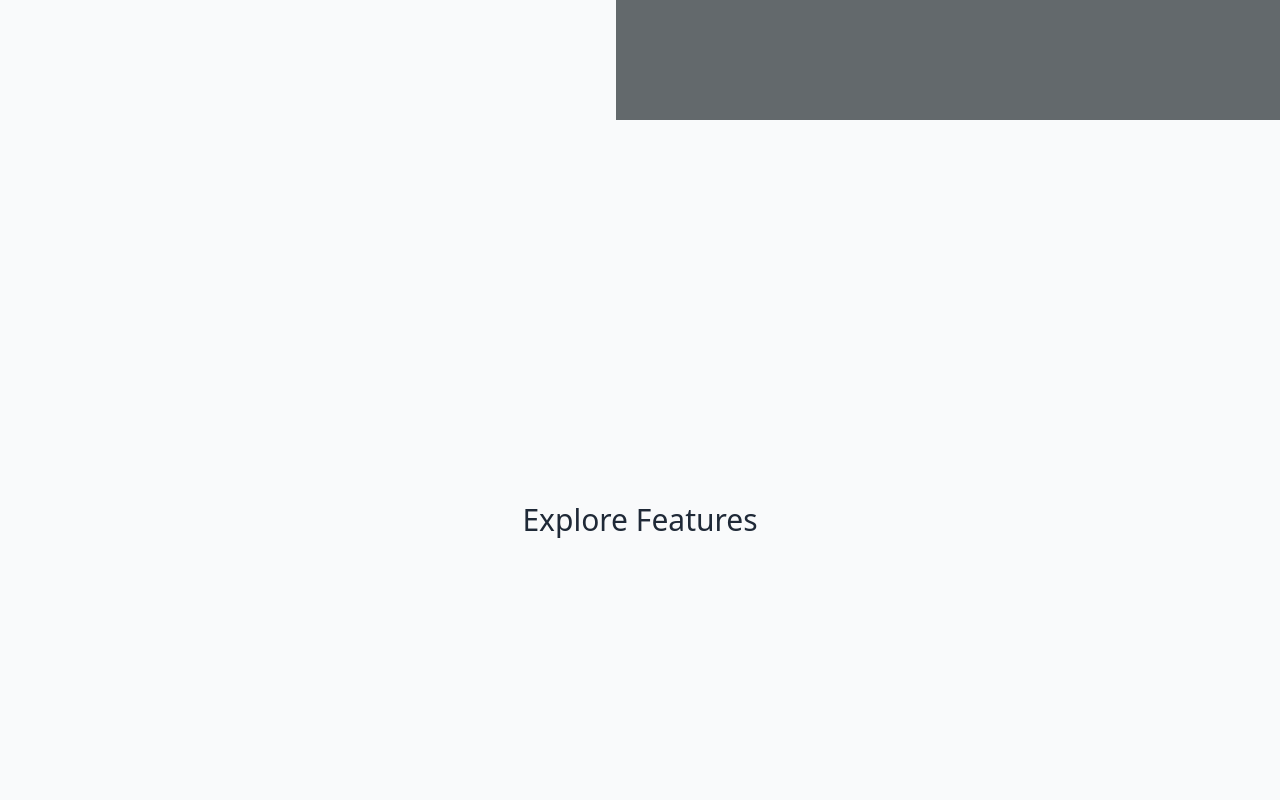
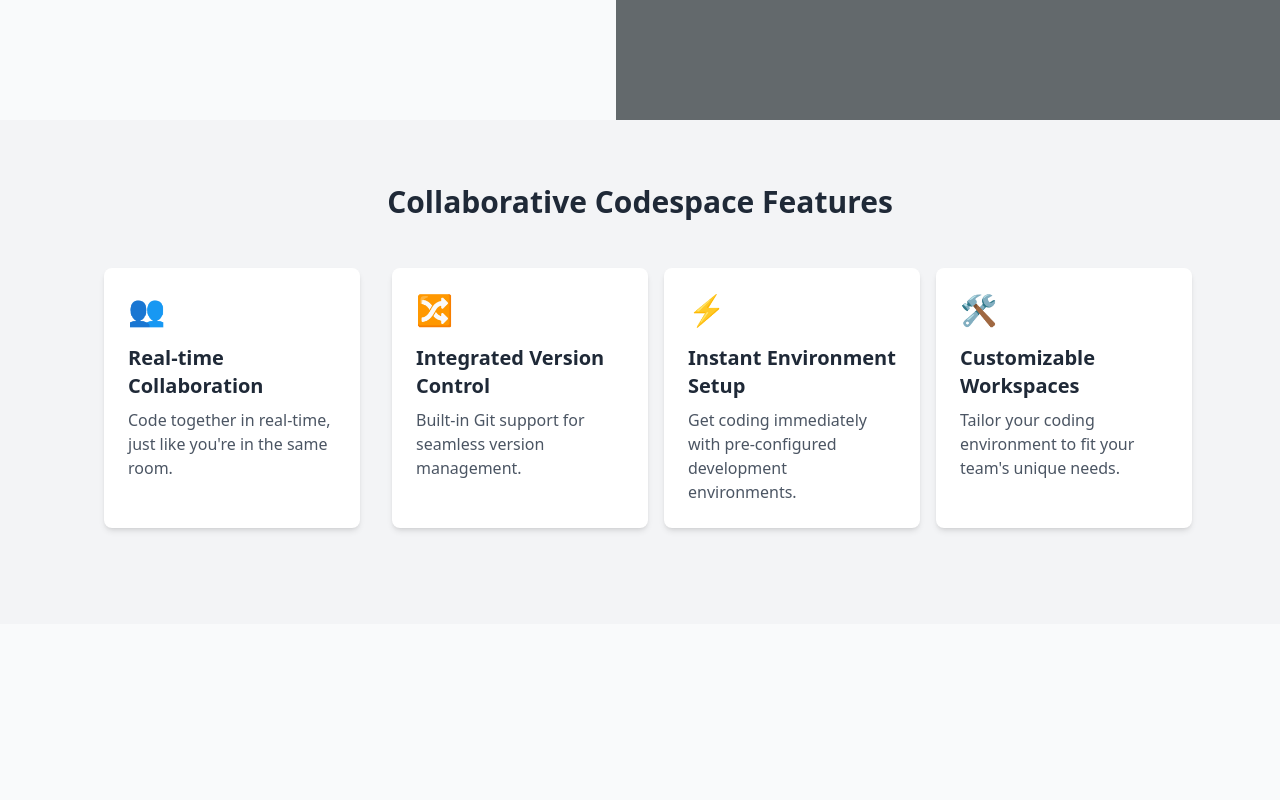
Before and after one commit to Fakkiie/DevDesk, a React (Create React App) app in the folder client/: page / in a window 1280 px wide. Shown: the part 680-1480 px from the top of the page. Built offline with nearby package versions, Linux system fonts and the light colour scheme.

Commit message:
Merging to develop

```diff
--- /dev/null
+++ b/client/src/components/FeatureCard.js
@@ -0,0 +1,11 @@
+import React from 'react';
+
+const FeatureCard = ({ title, description, icon }) => (
+  <div className="flex-shrink-0 w-64 bg-white rounded-lg shadow-md p-6 m-4">
+    <div className="text-3xl mb-4">{icon}</div>
+    <h3 className="text-xl font-semibold mb-2">{title}</h3>
+    <p className="text-gray-600">{description}</p>
+  </div>
+);
+
+export default FeatureCard;
--- a/client/src/pages/LandingPage.css
+++ b/client/src/pages/LandingPage.css
@@ -1,3 +1,10 @@
-html {
-    scroll-behavior: smooth;
-  }
+.overflow-x-auto {
+  -webkit-overflow-scrolling: touch;
+  scrollbar-width: none; /* Firefox */
+  -ms-overflow-style: none;  /* Internet Explorer 10+ */
+}
+
+.overflow-x-auto::-webkit-scrollbar { /* WebKit */
+  width: 0;
+  height: 0;
+}
--- a/client/src/pages/LandingPage.js
+++ b/client/src/pages/LandingPage.js
@@ -1,21 +1,22 @@
 import React from 'react';
 import MainSection from '../sections/MainSection';
-import ExploreFeatures from '../sections/ExploreFeatures';
 import AuthForm from '../components/AuthForm';
 import ContactSection from '../sections/ContactSection';
+import FeaturesSection from '../sections/FeaturesSection'; // Add this import
 
 const LandingPage = () => {
   return (
     <div className="min-h-screen flex flex-col items-center justify-center bg-gray-50">
       {/* Main hero section */}
       <MainSection />
-      {/* Section showcasing features */}
-      <ExploreFeatures />
+      {/* Features Section */}
+      <FeaturesSection />
       {/* Authentication form section */}
       <div id="login" className="w-full h-screen flex items-center justify-center bg-gray-50">
         <AuthForm />
       </div>
-      {/* Contact form section */}
+      {/* Contact form section, dont like it just use it as a place holder and lets turn it into a footer with something else liek who we arae maybe
+        to try and get a job lol */}
       <ContactSection />
     </div>
   );
--- a/client/src/sections/ExploreFeatures.js
+++ /dev/null
@@ -1,12 +0,0 @@
-import React from 'react';
-
-const ExploreFeatures = () => {
-  return (
-    <div className="w-full h-screen flex items-center justify-center bg-gray-50">
-      {/* Title for the features exploration section */}
-      <h2 className="text-3xl font-light text-gray-800">Explore Features</h2>
-    </div>
-  );
-};
-
-export default ExploreFeatures;
--- /dev/null
+++ b/client/src/sections/FeaturesSection.js
@@ -0,0 +1,44 @@
+import React from 'react';
+import FeatureCard from '../components/FeatureCard';
+
+const FeaturesSection = () => {
+  const features = [
+    {
+      title: "Real-time Collaboration",
+      description: "Code together in real-time, just like you're in the same room.",
+      icon: "👥",
+    },
+    {
+      title: "Integrated Version Control",
+      description: "Built-in Git support for seamless version management.",
+      icon: "🔀",
+    },
+    {
+      title: "Instant Environment Setup",
+      description: "Get coding immediately with pre-configured development environments.",
+      icon: "⚡",
+    },
+    {
+      title: "Customizable Workspaces",
+      description: "Tailor your coding environment to fit your team's unique needs.",
+      icon: "🛠️",
+    },
+  ];
+
+  return (
+    <section className="w-full py-16 bg-gray-100">
+      <div className="container mx-auto px-4">
+        <h2 className="text-3xl font-bold text-center mb-8">Collaborative Codespace Features</h2>
+        <div className="overflow-x-auto scrollbar-hide">
+          <div className="flex justify-center space-x-4 pb-4">
+            {features.map((feature, index) => (
+              <FeatureCard key={index} {...feature} />
+            ))}
+          </div>
+        </div>
+      </div>
+    </section>
+  );
+};
+
+export default FeaturesSection;
```
